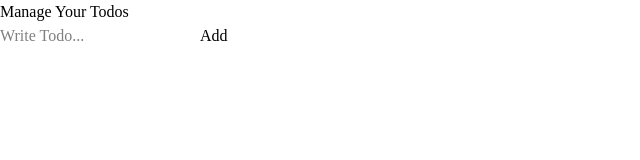
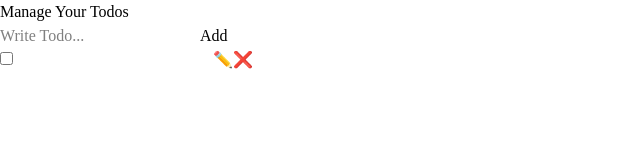
Before and after one commit to Arham-Lari/todo_contexApi, a React (Vite) app: page / in a window 1280 px wide. Both pictures are taken after typing "Sample" into the empty fields and a click on the button "Add". Shown: the top 160 px of the page, without its empty margins (0-640 px from the left). Built offline with nearby package versions, Linux system fonts and the light colour scheme.

Commit message:
add the list of todo to display

```diff
--- a/src/App.jsx
+++ b/src/App.jsx
@@ -1,6 +1,7 @@
 import { useState } from 'react';
 import { TodoProvider } from './context/index.js'
-import { Todoform } from './components/index.js'
+import { Todoform } from './components/Todoform.jsx'
+import TodoIteam from './components/TodoIteams.jsx'
 
 export function App(){
     const[todos,setTodos] = useState([]);
@@ -34,6 +35,14 @@
         <Todoform />
         </div>
         <div className="flex flex-wrap gap-y-3">
+        {
+            todos.map(todo => (
+                <div key={todo.id}
+                className='w-full'>
+                <TodoIteam todo={todo}/>
+                </div>
+            ) )
+        }
         </div>
         </div>
         </div>
--- /dev/null
+++ b/src/components/TodoIteams.jsx
@@ -0,0 +1,61 @@
+import  { useState } from 'react'
+import { useTodo } from '../context/Todo_context.js';
+
+export function TodoItem({ todo }) {
+  const [isTodoEditable, setIsTodoEditable] = useState(false)
+  const [todoMsg, setTodoMsg] = useState(todo.todo)
+  const {updateTodo, deleteTodo, toggleComplete} = useTodo()
+
+  const editTodo = () => {
+    updateTodo(todo.id, {...todo, todo: todoMsg})
+    setIsTodoEditable(false)
+  }
+  const toggleCompleted = () => {
+    toggleComplete(todo.id)
+  }
+
+  return (
+      <div
+          className={`flex border border-black/10 rounded-lg px-3 py-1.5 gap-x-3 shadow-sm shadow-white/50 duration-300  text-black ${
+              todo.completed ? "bg-[#c6e9a7]" : "bg-[#ccbed7]"
+          }`}
+      >
+          <input
+              type="checkbox"
+              className="cursor-pointer"
+              checked={todo.completed}
+              onChange={toggleCompleted}
+          />
+          <input
+              type="text"
+              className={`border outline-none w-full bg-transparent rounded-lg ${
+                  isTodoEditable ? "border-black/10 px-2" : "border-transparent"
+              } ${todo.completed ? "line-through" : ""}`}
+              value={todoMsg}
+              onChange={(e) => setTodoMsg(e.target.value)}
+              readOnly={!isTodoEditable}
+          />
+          <button
+              className="inline-flex w-8 h-8 rounded-lg text-sm border border-black/10 justify-center items-center bg-gray-50 hover:bg-gray-100 shrink-0 disabled:opacity-50"
+              onClick={() => {
+                  if (todo.completed) return;
+
+                  if (isTodoEditable) {
+                      editTodo();
+                  } else setIsTodoEditable((prev) => !prev);
+              }}
+              disabled={todo.completed}
+          >
+              {isTodoEditable ? "📁" : "✏️"}
+          </button>
+          <button
+              className="inline-flex w-8 h-8 rounded-lg text-sm border border-black/10 justify-center items-center bg-gray-50 hover:bg-gray-100 shrink-0"
+              onClick={() => deleteTodo(todo.id)}
+          >
+              ❌
+          </button>
+      </div>
+  );
+}
+
+export default TodoItem;
--- a/src/components/Todoform.jsx
+++ b/src/components/Todoform.jsx
@@ -1,5 +1,5 @@
 import { useState } from "react"
-import { useTodo } from "../context";
+import { useTodo } from "../context/Todo_context.js";
 
 export const Todoform = () => {
     const [msg,setMsg] = useState("");
--- a/src/components/index.js
+++ /dev/null
@@ -1 +0,0 @@
-export {Todoform} from './Todoform.jsx'
```
